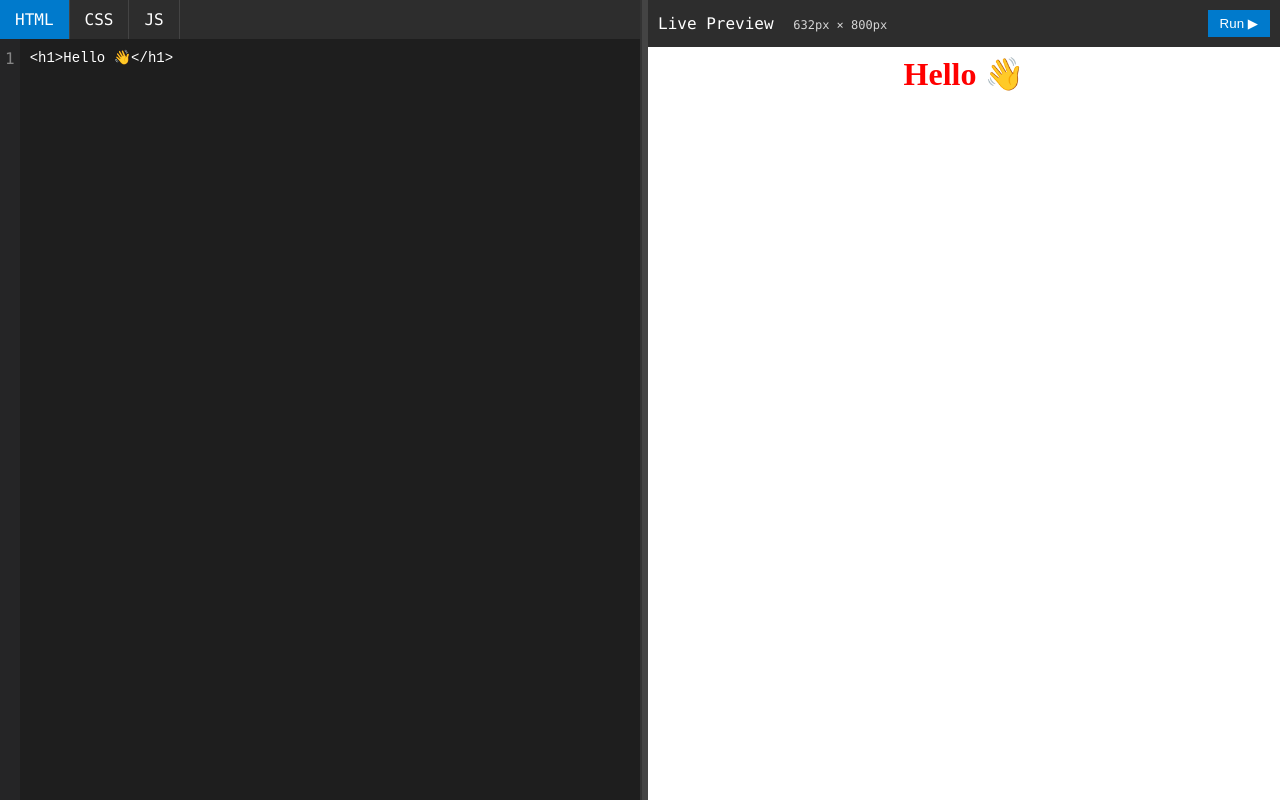
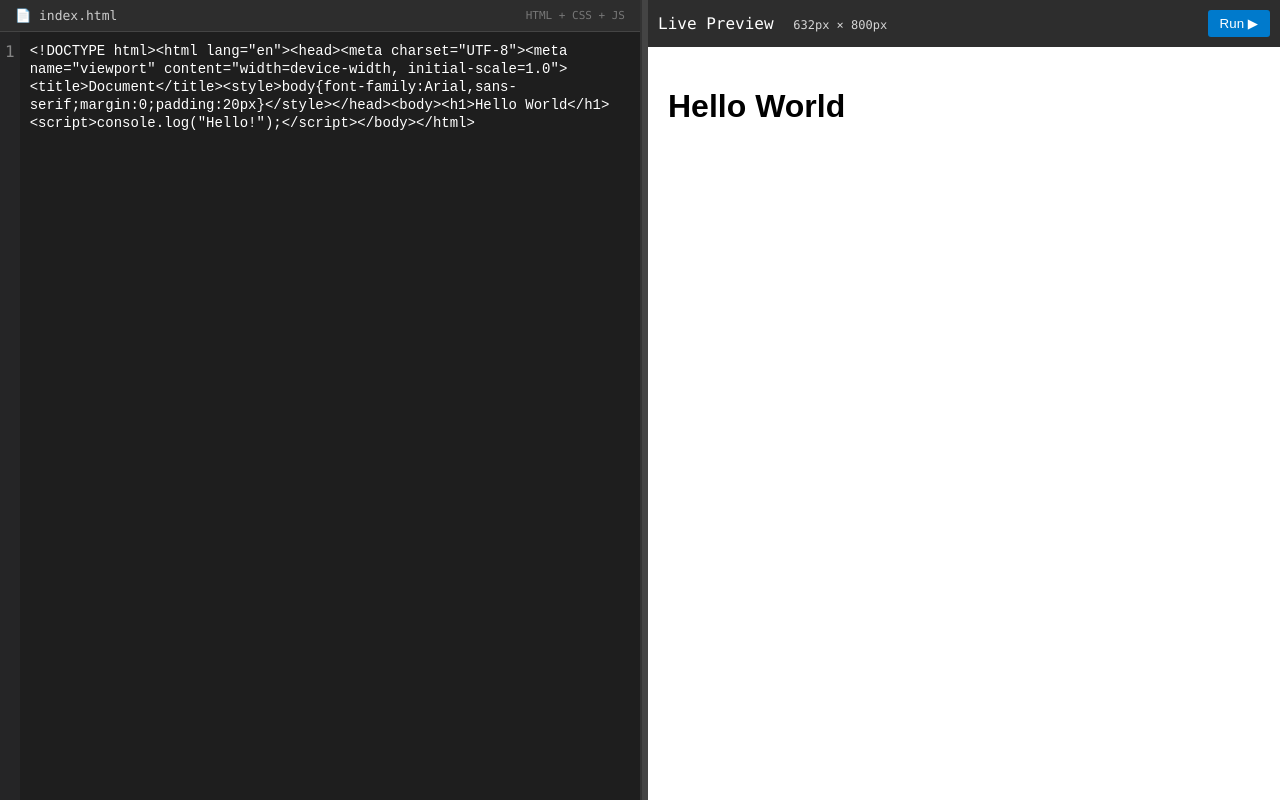
Before and after one commit to Divyesh880/editor, a plain HTML site: page index.html in a window 1280 px wide. Drawn offline with Linux system fonts and the light colour scheme.

Commit message:
Add files via upload

```diff
--- a/index.html
+++ b/index.html
@@ -9,40 +9,28 @@
         .right{flex:1;display:flex;flex-direction:column;min-width:150px;}
         .resizer{width:6px;background:#444;cursor:col-resize;touch-action:none;}
         .resizer.active{background:#007acc;}
-        .tabs{display:flex;background:#2d2d2d;}
-        .tab{padding:10px 15px;cursor:pointer;border-right:1px solid #444;}
-        .tab.active{background:#007acc;}
-        .editor{flex:1;display:none;}
-        .editor.active{display:flex;}
+        .editor-header{background:#2d2d2d;padding:8px 15px;font-size:13px;color:#ccc;border-bottom:1px solid #444;display:flex;justify-content:space-between;align-items:center;}
+        .editor-wrap{flex:1;display:flex;overflow:hidden;}
         .lines{background:#252526;color:#858585;padding:10px 5px;text-align:right;user-select:none;overflow:hidden;}
         .lines div{height:18px;}
-        textarea{flex:1;background:#1e1e1e;color:#fff;border:none;padding:10px;font-size:14px;resize:none;outline:none;line-height:18px;}
+        textarea{flex:1;background:#1e1e1e;color:#fff;border:none;padding:10px;font-size:14px;resize:none;outline:none;line-height:18px;tab-size:2;}
         .toolbar{background:#2d2d2d;padding:10px;display:flex;justify-content:space-between;align-items:center;}
-        button{background:#007acc;border:none;color:#fff;padding:6px 12px;cursor:pointer;}
+        button{background:#007acc;border:none;color:#fff;padding:6px 12px;cursor:pointer;border-radius:3px;}
+        button:hover{background:#005fa3;}
         iframe{flex:1;border:none;background:#fff;}
         #sizeInfo{font-size:12px;opacity:.8;margin-left:10px;}
     </style>
 </head>
-
 <body>
 
     <div class="left" id="leftPanel">
-        <div class="tabs">
-            <div class="tab active" onclick="switchTab('html')">HTML</div>
-            <div class="tab" onclick="switchTab('css')">CSS</div>
-            <div class="tab" onclick="switchTab('js')">JS</div>
+        <div class="editor-header">
+            <span>&#128196; index.html</span>
+            <span style="font-size:11px;color:#777;">HTML + CSS + JS</span>
         </div>
-        <div class="editor active" id="htmlEditor">
-            <div class="lines" id="htmlLines"></div>
-            <textarea id="htmlCode"><h1>Hello 👋</h1></textarea>
-        </div>
-        <div class="editor" id="cssEditor">
-            <div class="lines" id="cssLines"></div>
-            <textarea id="cssCode">body { text-align:center; color:red; }</textarea>
-        </div>
-        <div class="editor" id="jsEditor">
-            <div class="lines" id="jsLines"></div>
-            <textarea id="jsCode">console.log("Hello JS");</textarea>
+        <div class="editor-wrap">
+            <div class="lines" id="lineNumbers"></div>
+            <textarea id="codeEditor" spellcheck="false"></textarea>
         </div>
     </div>
 
@@ -54,25 +42,16 @@
                 <span>Live Preview</span>
                 <span id="sizeInfo"></span>
             </div>
-            <button onclick="runCode()">Run ▶</button>
+            <button onclick="runCode()">Run &#9654;</button>
         </div>
         <iframe id="output"></iframe>
     </div>
 
     <script>
-        /* ---------------- TAB SWITCH ---------------- */
-        const tabs=document.querySelectorAll(".tab");function switchTab(tab){tabs.forEach(t=>t.classList.remove("active"));document.querySelectorAll(".editor").forEach(e=>e.classList.remove("active"));document.getElementById(tab+"Editor").classList.add("active");event.target.classList.add("active");}
-        /* ---------------- LINE NUMBERS ---------------- */
-        function updateLines(t,e){const n=t.value.split("\n").length;e.innerHTML="";for(let t=1;t<=n;t++){const n=document.createElement("div");n.textContent=t,e.appendChild(n)}}function syncScroll(t,e){e.scrollTop=t.scrollTop}function setupEditor(t,e){const n=document.getElementById(t),c=document.getElementById(e);function o(){updateLines(n,c),runCode()}n.addEventListener("input",o),n.addEventListener("scroll",(()=>syncScroll(n,c))),o()}
-        /* ---------------- LIVE PREVIEW ---------------- */
-        function runCode(){const e=document.getElementById("htmlCode").value,t="<style>"+document.getElementById("cssCode").value+"</style>",n="<script>"+document.getElementById("jsCode").value+"<\/script>",o=document.getElementById("output").contentDocument;o.open(),o.write(e+t+n),o.close()}setupEditor("htmlCode","htmlLines"),setupEditor("cssCode","cssLines"),setupEditor("jsCode","jsLines");
-        /* ---------------- SIZE DISPLAY (ADDED ONLY) ---------------- */
-        function updateSize(){const e=document.getElementById("rightPanel"),t=document.getElementById("sizeInfo");const n=Math.floor(e.clientWidth),o=Math.floor(e.clientHeight);t.textContent=`${n}px × ${o}px`}
-        /* ---------------- SMOOTH DRAG ---------------- */
-        const dragbar=document.getElementById("dragbar"),left=document.getElementById("leftPanel"),right=document.getElementById("rightPanel");let isDragging=!1,latestX=0,rafId=null;dragbar.addEventListener("pointerdown",e=>{isDragging=!0,dragbar.classList.add("active"),document.body.style.cursor="col-resize",latestX=e.clientX,dragbar.setPointerCapture(e.pointerId)}),dragbar.addEventListener("pointermove",e=>{if(!isDragging)return;latestX=e.clientX,rafId||(rafId=requestAnimationFrame(updateLayout))}),dragbar.addEventListener("pointerup",stopDrag),dragbar.addEventListener("pointercancel",stopDrag);function updateLayout(){if(!isDragging){rafId=null;return}let e=latestX,t=328,n=window.innerWidth-328;e<t&&(e=t),e>n&&(e=n),left.style.width=e+"px",right.style.width=window.innerWidth-e-dragbar.offsetWidth+"px",updateSize(),rafId=requestAnimationFrame(updateLayout)}function stopDrag(){isDragging=!1,dragbar.classList.remove("active"),document.body.style.cursor="default",rafId&&(cancelAnimationFrame(rafId),rafId=null)}
-        /* INIT */
-        updateSize();
-        window.addEventListener("resize", updateSize);
+        const boilerplate='<!DOCTYPE html><html lang="en"><head><meta charset="UTF-8"><meta name="viewport" content="width=device-width, initial-scale=1.0"><title>Document</title><style>body{font-family:Arial,sans-serif;margin:0;padding:20px}</style></head><body><h1>Hello World</h1><script>console.log("Hello!");<\/script></body></html>';const editor=document.getElementById("codeEditor"),lineNumbers=document.getElementById("lineNumbers");editor.value=boilerplate;function updateLines(){const l=editor.value.split("\n").length;lineNumbers.innerHTML="";for(let i=1;i<=l;i++){const d=document.createElement("div");d.textContent=i;lineNumbers.appendChild(d)}}function runCode(){const code=editor.value,out=document.getElementById("output").contentDocument;out.open();out.write(code);out.close()}editor.addEventListener("input",()=>{updateLines();runCode()});editor.addEventListener("scroll",()=>{lineNumbers.scrollTop=editor.scrollTop});editor.addEventListener("keydown",function(e){if(e.key==="Tab"){e.preventDefault();const s=this.selectionStart,e2=this.selectionEnd;this.value=this.value.substring(0,s)+"  "+this.value.substring(e2);this.selectionStart=this.selectionEnd=s+2;updateLines();runCode()}});function updateSize(){const el=document.getElementById("rightPanel");document.getElementById("sizeInfo").textContent=`${Math.floor(el.clientWidth)}px × ${Math.floor(el.clientHeight)}px`}
+
+        /* Drag to resize */
+        const dragbar=document.getElementById("dragbar"),left=document.getElementById("leftPanel");let isDragging=!1,latestX=0,rafId=null;dragbar.addEventListener("pointerdown",e=>{isDragging=!0,dragbar.classList.add("active"),document.body.style.cursor="col-resize",latestX=e.clientX,dragbar.setPointerCapture(e.pointerId)});dragbar.addEventListener("pointermove",e=>{isDragging&&(latestX=e.clientX,rafId||(rafId=requestAnimationFrame(updateLayout)))});dragbar.addEventListener("pointerup",stopDrag);dragbar.addEventListener("pointercancel",stopDrag);function updateLayout(){if(!isDragging)return void(rafId=null);let x=Math.min(Math.max(latestX,328),window.innerWidth-328);left.style.width=x+"px",updateSize(),rafId=requestAnimationFrame(updateLayout)}function stopDrag(){isDragging=!1,dragbar.classList.remove("active"),document.body.style.cursor="default",rafId&&(cancelAnimationFrame(rafId),rafId=null)}updateLines();runCode();updateSize();window.addEventListener("resize",updateSize);
     </script>
 
 </body>
```
